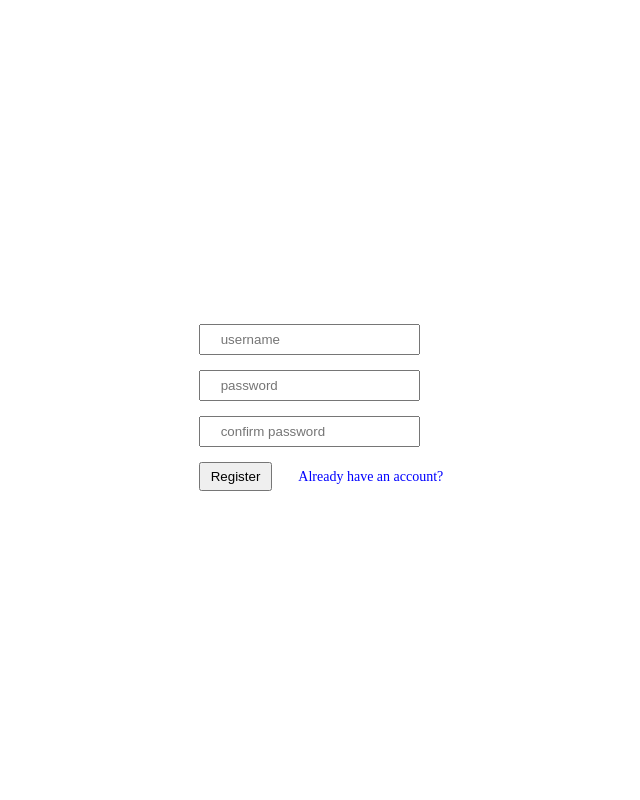
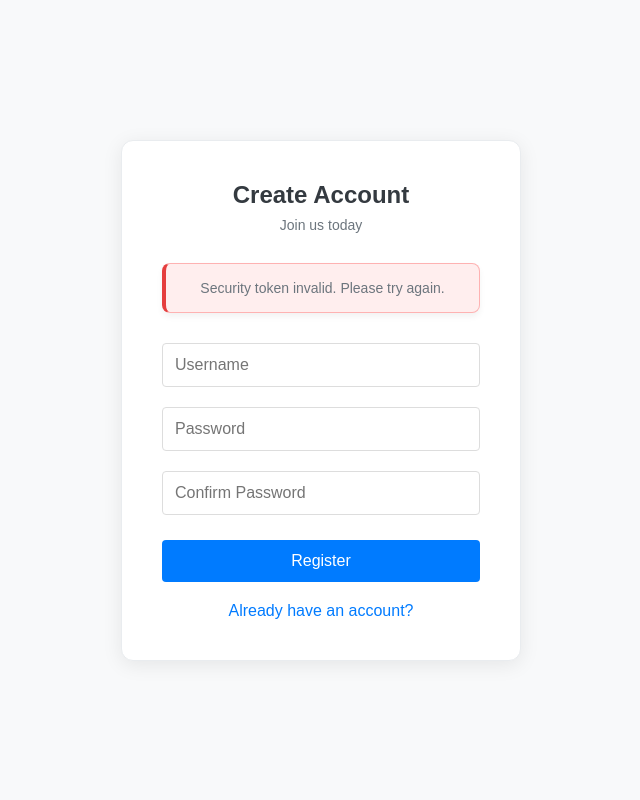
Before and after one commit to Deaamohad/php-ecommerce-platform, a PHP site: page /public/register?error=csrf-token-invalid in a window 1280 px wide. Shown: the whole page, without its empty margins (319-959 px from the left). Run offline with PHP 8.4, Linux system fonts and the light colour scheme.

Commit message:
Added flash messages with animated styling for login/register pages

```diff
--- /dev/null
+++ b/includes/messages.php
@@ -0,0 +1,29 @@
+<?php
+
+function getErrorMessage($error) {
+	$error_messages = [
+		"invalid-credentials" => "Invalid username or password",
+		"empty-fields" => "Please fill in all fields",
+		"missing-data" => "Missing required data",
+		"csrf-token-invalid" => "Security token invalid. Please try again.",
+		"too-many-requests" => "Too many failed attempts. Please try again later.",
+		"user-exists" => "Username already exists",
+		"password-mismatch" => "Passwords do not match",
+		"invalid-password" => "Invalid username or password",
+		"invalid-username" => "Invalid username format",
+		"session-timed-out" => "Your session has expired. Please login again.",
+		"please-login" => "Please login to access this page"
+	];
+
+	return isset($error_messages[$error]) ? $error_messages[$error] : "An error occurred. Please try again.";
+}
+
+function getSuccessMessage($success) {
+	$success_messages = [
+		"registration-complete" => "Account created successfully! You can now login.",
+		"username-updated" => "Username updated successfully!",
+		"logout-success" => "You have been logged out successfully."
+	];
+
+	return isset($success_messages[$success]) ? $success_messages[$success] : "Success!";
+}
--- /dev/null
+++ b/public/css/style.css
@@ -0,0 +1,143 @@
+* {
+    margin: 0;
+    padding: 0;
+    box-sizing: border-box;
+}
+
+body {
+    font-family: Arial, sans-serif;
+    background-color: #f8f9fa;
+    min-height: 100vh;
+    display: flex;
+    flex-direction: column;
+    justify-content: center;
+    align-items: center;
+    padding: 20px;
+    margin: 0;
+}
+
+form {
+    background: white;
+    padding: 40px;
+    border-radius: 12px;
+    box-shadow: 0 4px 20px rgba(0, 0, 0, 0.08);
+    width: 100%;
+    max-width: 400px;
+    border: 1px solid #e9ecef;
+}
+
+h1, .form-title {
+    color: #343a40;
+    margin-bottom: 8px;
+    text-align: center;
+    font-size: 24px;
+    font-weight: 600;
+}
+
+p, .form-subtitle {
+    color: #6c757d;
+    text-align: center;
+    margin-bottom: 30px;
+    font-size: 14px;
+}
+
+input[type="text"],
+input[type="password"] {
+    width: 100%;
+    padding: 12px;
+    margin: 10px 0;
+    border: 1px solid #ddd;
+    border-radius: 4px;
+    font-size: 16px;
+}
+
+input[type="text"]:focus,
+input[type="password"]:focus {
+    outline: none;
+    border-color: #007bff;
+}
+
+button {
+    width: 100%;
+    padding: 12px;
+    margin-top: 15px;
+    background-color: #007bff;
+    color: white;
+    border: none;
+    border-radius: 4px;
+    font-size: 16px;
+    cursor: pointer;
+}
+
+button:hover {
+    background-color: #0056b3;
+}
+
+#register-button,
+#login-button {
+    display: block;
+    text-align: center;
+    margin-top: 20px;
+    color: #007bff;
+    text-decoration: none;
+}
+
+#register-button:hover,
+#login-button:hover {
+    text-decoration: underline;
+}
+
+.error {
+    background-color: #fee;
+    color: #c53030;
+    padding: 16px 20px;
+    margin: 0 0 20px 0;
+    border: 1px solid #feb2b2;
+    border-radius: 8px;
+    border-left: 4px solid #e53e3e;
+    font-size: 14px;
+    position: relative;
+    animation: slideInDown 0.4s ease-out;
+    box-shadow: 0 4px 6px rgba(0, 0, 0, 0.05);
+}
+
+.error p {
+    margin: 0;
+    font-weight: 500;
+}
+
+@keyframes slideInDown {
+    from {
+        opacity: 0;
+        transform: translateY(-20px);
+    }
+    to {
+        opacity: 1;
+        transform: translateY(0);
+    }
+}
+
+.success {
+    background-color: #f0fff4;
+    color: #2f855a;
+    padding: 16px 20px;
+    margin: 0 0 20px 0;
+    border: 1px solid #9ae6b4;
+    border-radius: 8px;
+    border-left: 4px solid #38a169;
+    font-size: 14px;
+    position: relative;
+    animation: slideInDown 0.4s ease-out;
+    box-shadow: 0 4px 6px rgba(0, 0, 0, 0.05);
+}
+
+.success p {
+    margin: 0;
+    font-weight: 500;
+}
+
+@media (max-width: 480px) {
+    form {
+        padding: 30px 20px;
+    }
+}
--- a/public/dashboard.php
+++ b/public/dashboard.php
@@ -11,7 +11,7 @@ $csrf_token = generateCSRFToken();
 <head>
     <meta charset="UTF-8">
     <meta name="viewport" content="width=device-width, initial-scale=1.0">
-    <title>Document</title>
+    <title>Dashboard</title>
 </head>
 <body>
     <h1>Welcome <?php echo $_SESSION['username']; ?>!</h1>
--- a/public/register.php
+++ b/public/register.php
@@ -1,9 +1,9 @@
 <?php
-
 
 session_start();
 require "../includes/auth.php";
 require "../includes/csrf.php";
+require "../includes/messages.php";
 redirectIfLoggedIn();
 $csrf_token = generateCSRFToken();
 ?>
@@ -14,40 +14,27 @@ $csrf_token = generateCSRFToken();
     <meta charset="UTF-8">
     <meta name="viewport" content="width=device-width, initial-scale=1.0">
     <title>Register</title>
-    <style>
-        body {
-            padding: 0;
-            margin: 0;
-            display: flex;
-            justify-content: center;
-            align-items: center;
-            height: 100vh;
-        }
-        input {
-            display: block;
-            margin: 15px 0 0 0;
-            padding: 6px 20px;
-
-        }
-        button {
-            display: inline-block;
-            margin: 15px 0 0 0;
-            padding: 5px 10px;
-        }
-        #login-button:hover {
-            text-decoration: solid;
-            color: cyan;
-        }
-    </style>
+    <link rel="stylesheet" href="css/style.css">
 </head>
 <body>
     <form action="../src/process_register.php" method="POST">
-        <input type="text" name="username" placeholder="username" required>
-        <input type="password" name="password" placeholder="password" required>
-        <input type="password" name="confirm-password" placeholder="confirm password" required>
+        <h1 class="form-title">Create Account</h1>
+        <p class="form-subtitle">Join us today</p>
+
+        <?php if (isset($_GET['error'])) : ?>
+        <div class="error"><p><?php echo getErrorMessage($_GET['error']); ?></p></div>
+        <?php endif; ?>
+
+        <?php if (isset($_GET['success'])) : ?>
+        <div class="success"><p><?php echo getSuccessMessage($_GET['success']); ?></p></div>
+        <?php endif; ?>
+
+        <input type="text" name="username" placeholder="Username" required>
+        <input type="password" name="password" placeholder="Password" required>
+        <input type="password" name="confirm-password" placeholder="Confirm Password" required>
         <input type="hidden" name="csrf_token" value="<?php echo $csrf_token; ?>">
         <button type="submit">Register</button>
-        <a id="login-button" style="font-size: 14px; color: blue; text-decoration: 0;  margin-left: 22px" href="login">Already have an account?</a>
+        <a id="login-button" href="login">Already have an account?</a>
     </form>
 
 </body>
--- a/src/process_login.php
+++ b/src/process_login.php
@@ -37,14 +37,14 @@ $stmt->execute([$username]);
 
 if ($stmt->rowCount() == 0) {
     recordFailedAttempt(getUserIP(), $pdo);
-    header("Location: ../public/login?invalid-credentials");
+    header("Location: ../public/login?error=invalid-credentials");
     exit();
 
 } else {
     $user = $stmt->fetch();
     if (!password_verify($password, $user['hashed_password'])) {
         recordFailedAttempt(getUserIP(), $pdo);
-        header("Location: ../public/login?invalid-credentials");
+        header("Location: ../public/login?error=invalid-credentials");
         exit();
     } else {
         $_SESSION['user_id'] = $user['id'];
```
Also changed, not shown: public/login.php (+18 -29 lines), public/profile.php (+13 -0 lines), src/process_register.php (+4 -8 lines), database/README.md (added).
